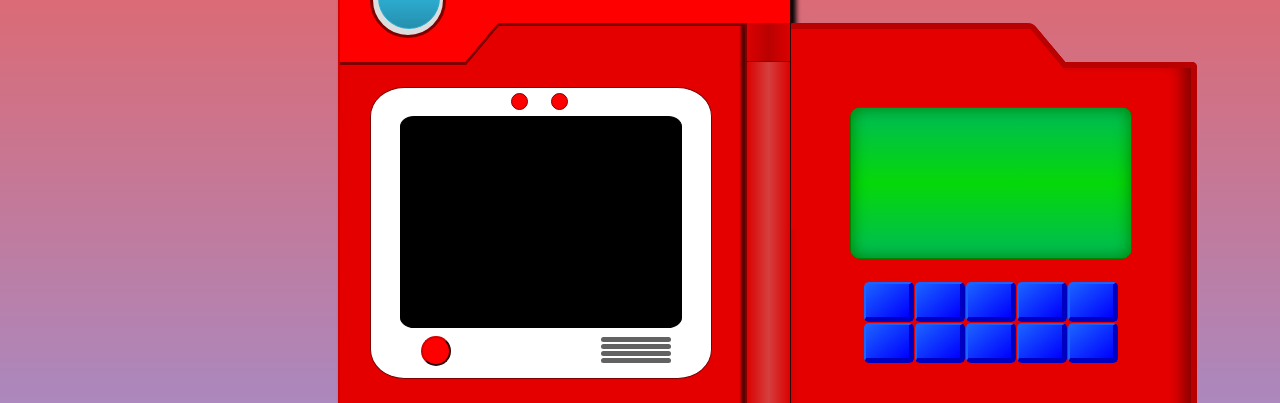
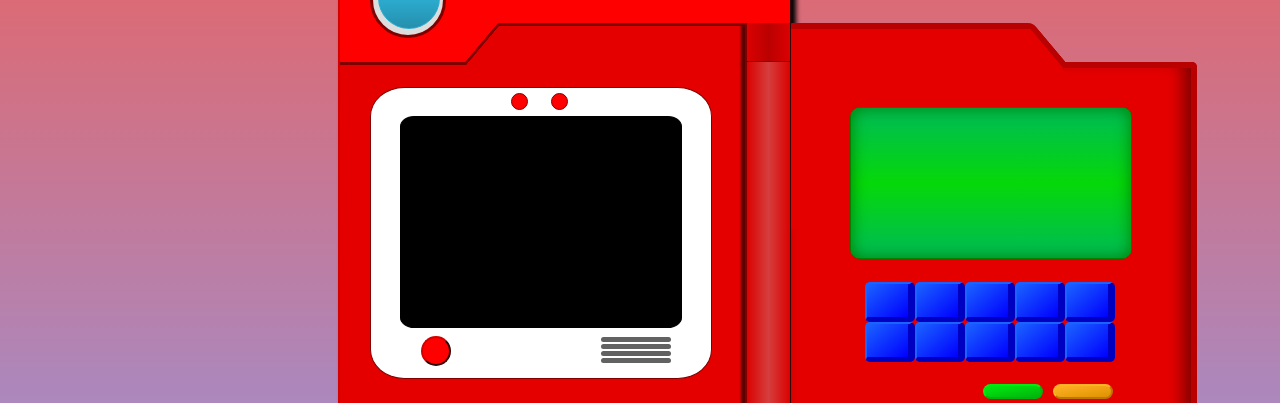
Before and after one commit to RyanLH95/pokedex, a plain HTML site: page index.html in a window 1280 px wide. Shown: the part 95-498 px from the top of the page. Drawn offline with Linux system fonts and the light colour scheme.

Commit message:
Add second set of color buttons(green and orange) inside second container in index.html file and design in css

```diff
--- a/index.html
+++ b/index.html
@@ -83,6 +83,7 @@
           <div class="name-screen">
             <div id="name"></div>
           </div>
+          <!--button grid in second pokedex container-->
           <div class="button-grid">
             <button id="one">1</button>
             <button id="two">2</button>
@@ -95,6 +96,10 @@
             <button id="nine">9</button>
             <button id="zero">0</button>
           </div>
+          <div class="color-buttons">
+            <button id="orange-button2"></button>
+            <button id="green-button2"></button>
+          </div>
         </div>
       </div>
     </main>
--- a/style.css
+++ b/style.css
@@ -442,9 +442,10 @@ body {
 .button-grid {
     display: grid;
     grid: 10px;
-    gap: 1px;
+    gap: 0px;
+    border-radius: 5px;
     grid-template-columns: repeat(5, auto);
-    position: absolute; left: 524px; top: 335px;
+    position: absolute; left: 525px; top: 335px;
     z-index: 3;
 }
 
@@ -454,7 +455,35 @@ body {
     height: 40px;
     width: 50px;
     border-color: #1b63ff;
-    border-right: 5px solid #0000c0;
+    border-right: 7px solid #0000c0;
     border-bottom: 5px solid #0000c0;
     border-radius: 5px;
 }
+
+.color-buttons {
+    position: relative; left: 370px; top: 140px;
+}
+
+#green-button2 {
+    background-image: linear-gradient(170deg, #00eb10, #00b40c);
+    height: 15px;
+    width: 60px;
+    border-color: #00eb10;
+    border-right: 2px solid #00b40c;
+    border-bottom: 2px solid #00b40c;
+    border-radius: 10px;
+    position: relative; left: 209px; top: -195px;
+    z-index: 3;
+}
+
+#orange-button2 {
+    background-image: linear-gradient(170deg, #ffb325, #df9100);
+    height: 15px;
+    width: 60px;
+    border-color: #ffb325;
+    border-right: 2px solid #bb7900;
+    border-bottom: 2px solid #bb7900;
+    border-radius: 10px;
+    position: relative; left: 343px; top: -195px;
+    z-index: 3;
+}
```
